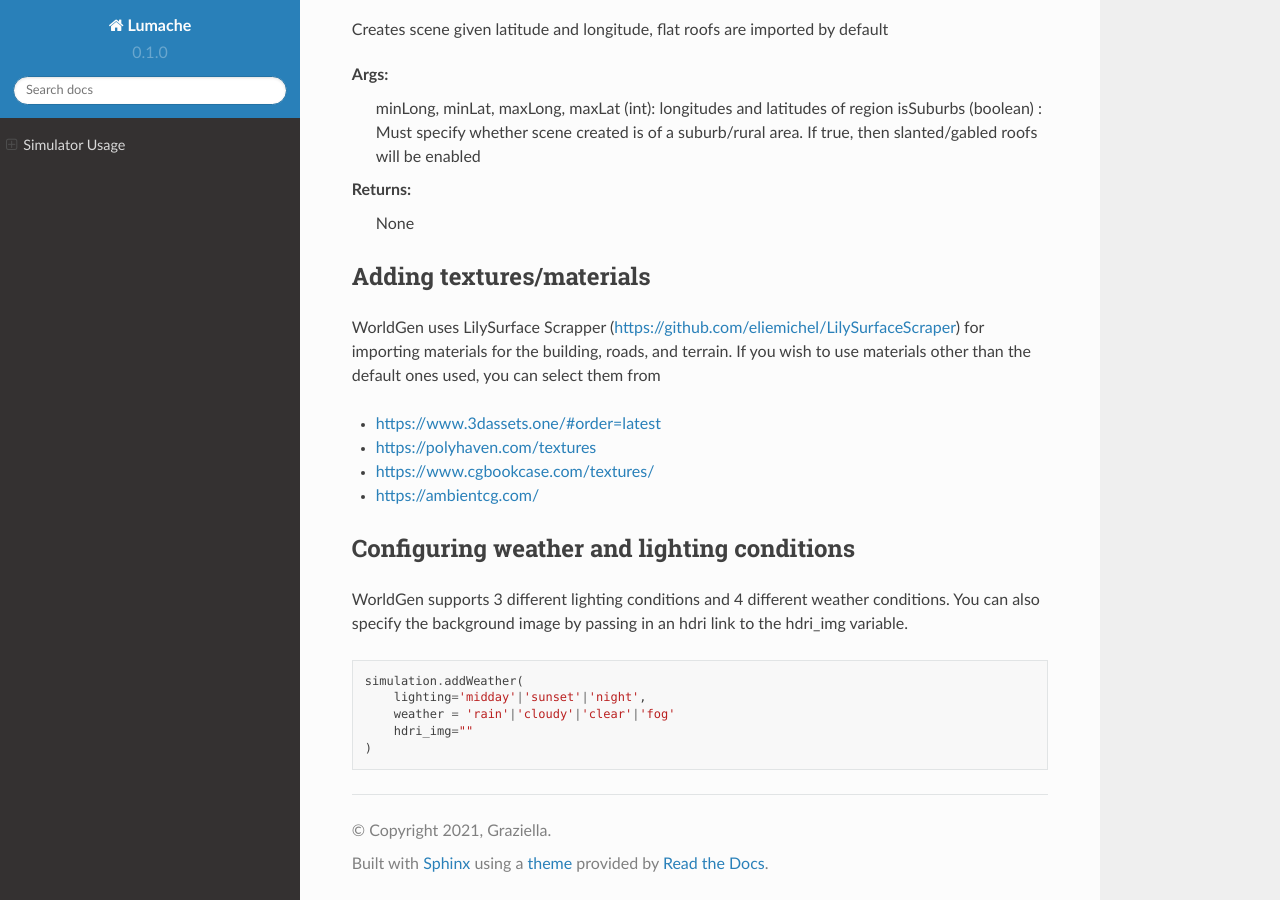
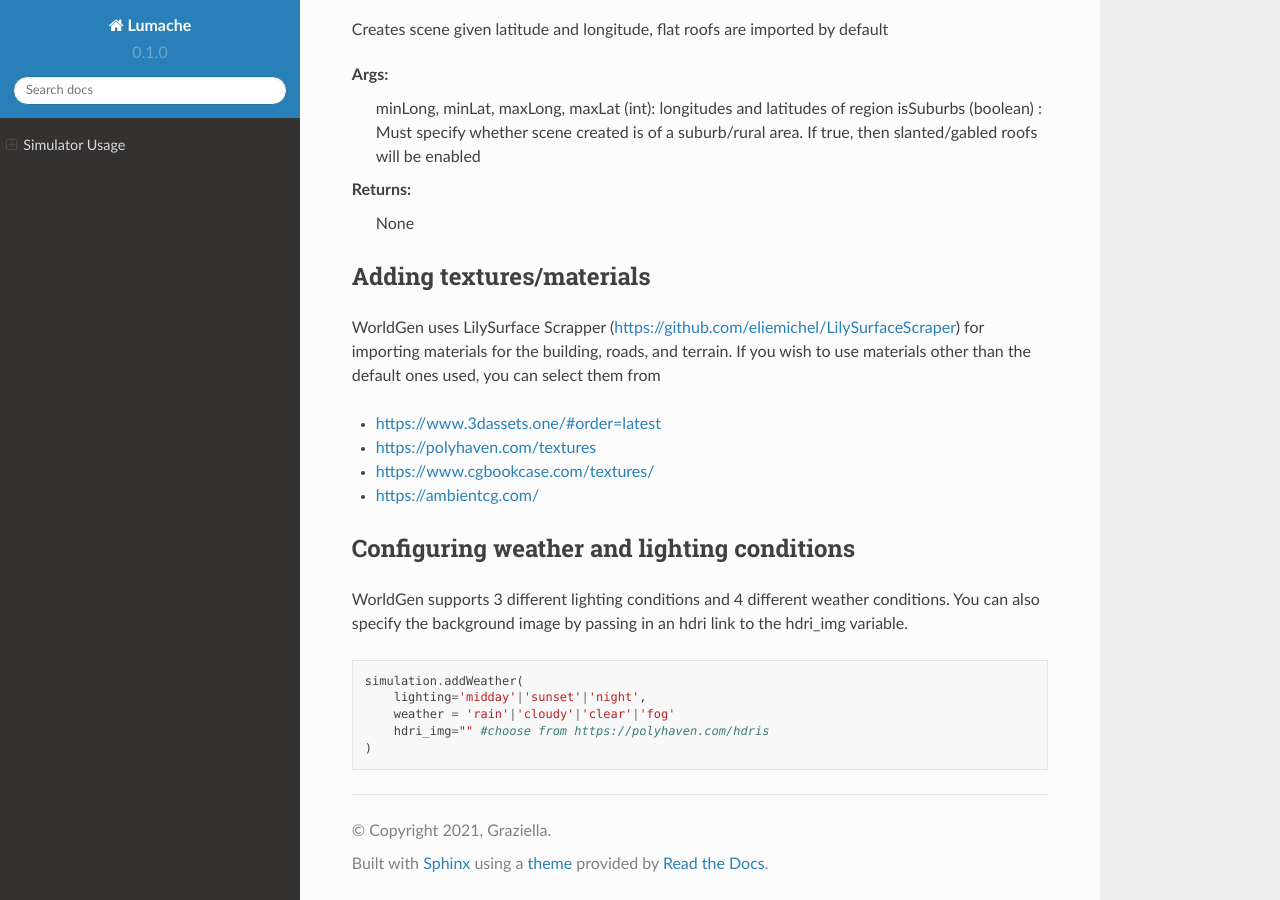
Before and after one commit to riya-kumari/worldgen-docs, a Sphinx documentation site: the page built from docs/source/simulator.rst, in a window 1280 px wide and 900 px high, scrolled down 913 px. Built offline with Sphinx 7.4.7 and the Read the Docs theme 2.0.0, drawn with Linux system fonts in a browser that asks for light colours; pages that are not in the unit, such as notebooks, are missing from menus.

Commit message:
Update simulator.rst

```diff
--- a/docs/source/simulator.rst
+++ b/docs/source/simulator.rst
@@ -66,5 +66,5 @@ WorldGen supports 3 different lighting conditions and 4 different weather condit
     simulation.addWeather(
         lighting='midday'|'sunset'|'night',
         weather = 'rain'|'cloudy'|'clear'|'fog'
-        hdri_img=""
+        hdri_img="" #choose from https://polyhaven.com/hdris
     )
```
